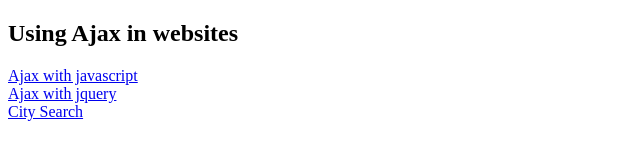
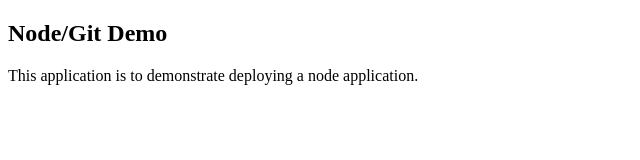
Before and after one commit to teefyl/node_LT, a website: page index.html in a window 1280 px wide. Shown: the whole page, without its empty margins (0-640 px from the left). Drawn offline with Linux system fonts and the light colour scheme.

Commit message:
adding paragraph to homepage

```diff
--- a/index.html
+++ b/index.html
@@ -1,11 +1,9 @@
 <!DOCTYPE html>
 
 <html>
-<head> <title> Ajax Demo Site </title></head>
+<head> <title> Node Demo </title></head>
 <body>
-<h2>Using Ajax in websites </h2>
-<a href="/ajaxjs"> Ajax with javascript </a><br />
-<a href="/ajaxjq"> Ajax with jquery </a><br />
-<a href="/findcity"> City Search </a><br />
+<h2>Node/Git Demo </h2>
+    <p>This application is to demonstrate deploying a node application. </p>
 </body>
 </html>
--- a/index.js
+++ b/index.js
@@ -2,7 +2,7 @@
 const app = express();
 
 app.get('/', (req,res)=>{
-  res.sendFile(__dirname+'/public/index.html');
+  res.sendFile(__dirname+'/index.html');
 });
 
 app.listen(3002);
```
